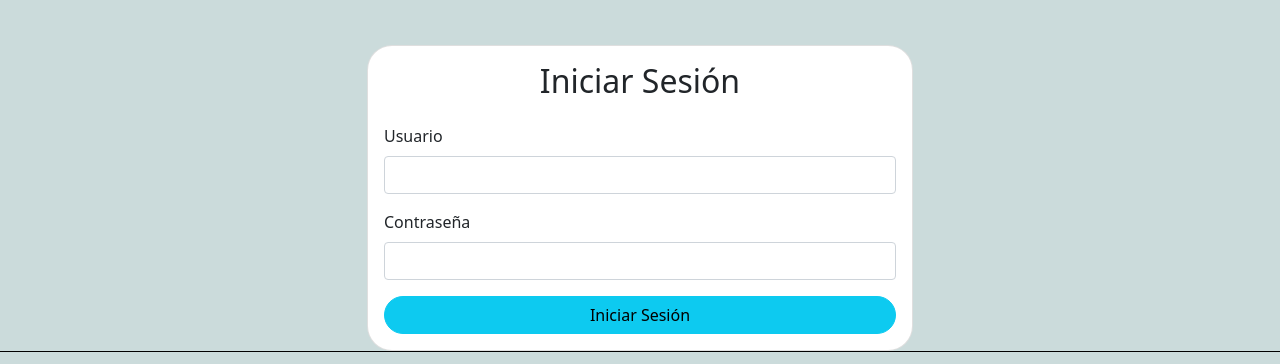
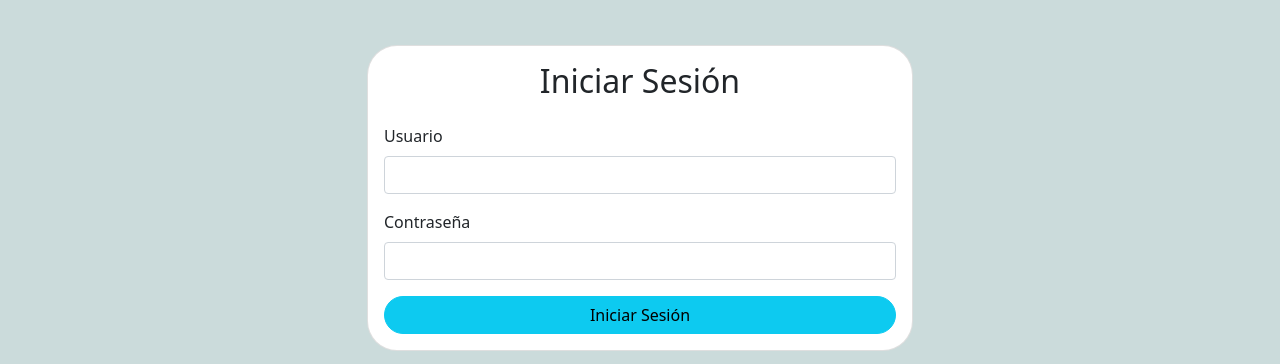
Before and after one commit to SebaGarea/PreEntrega2-Garea, a website: page pages/login.html in a window 1280 px wide. Shown: the part 373-737 px from the top of the page. Drawn offline with nearby package versions, Linux system fonts and the light colour scheme.

Commit message:
mejora estilo login page

```diff
--- a/css/style.scss
+++ b/css/style.scss
@@ -192,7 +192,8 @@ label {
 
 /*PAG LOGIN*/
 .card {
-    border-radius: 25px !important;
+    border-radius: 30px !important;
+    margin-bottom: 40px;
 }
 
 /* PSEUDO CLASES */
```
Also changed, not shown: css/style.css, 1 other file.
